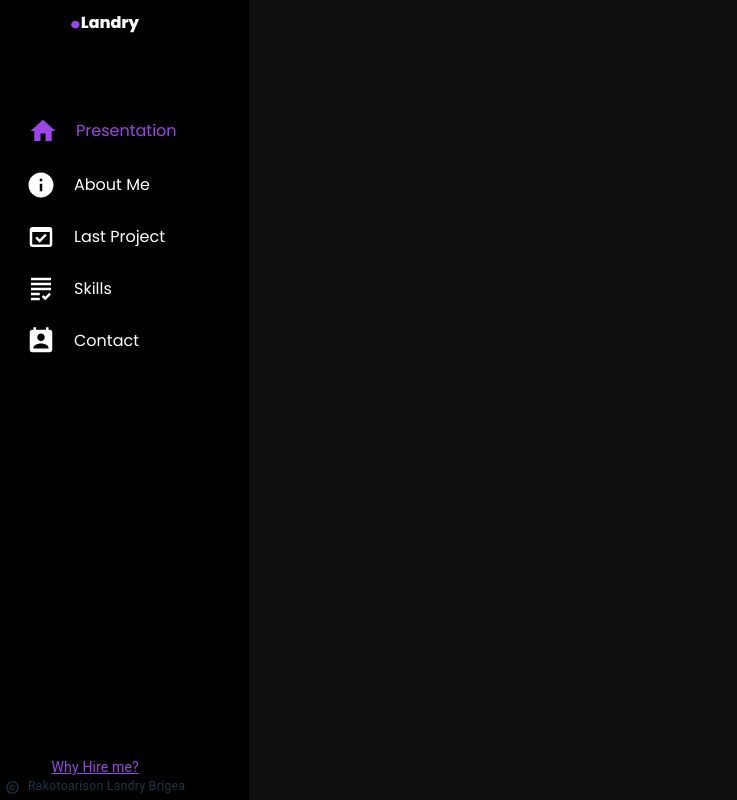
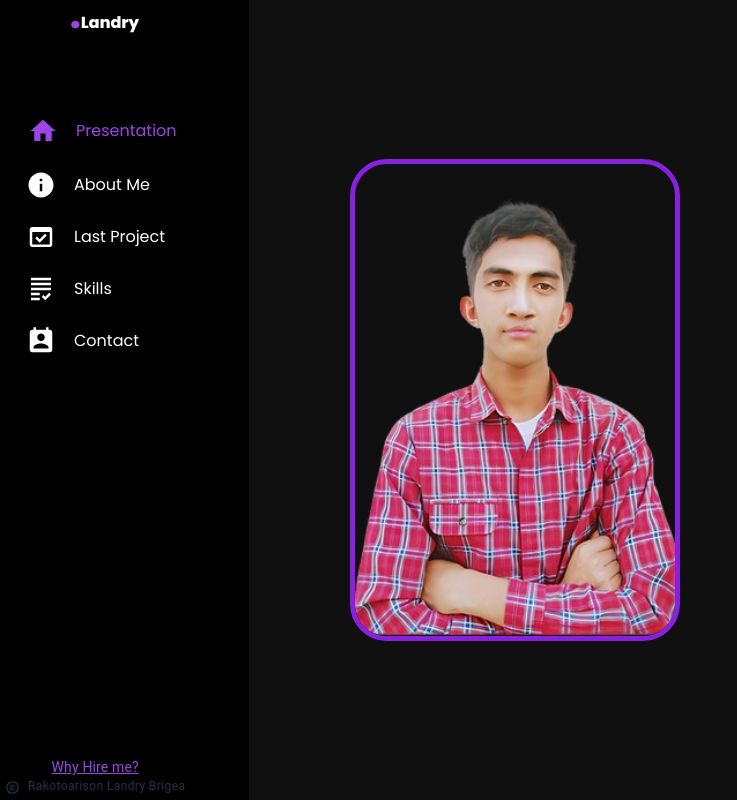
Before and after one commit to rakotoarisonlandry/Portfolio, a React (Vite) app: page /about in a window 1280 px wide. Shown: the whole page, without its empty margins (0-737 px from the left). Built offline with nearby package versions, Linux system fonts and the light colour scheme.

Commit message:
page about  added

```diff
--- a/src/pages/About/About.jsx
+++ b/src/pages/About/About.jsx
@@ -1,10 +1,14 @@
-import { Box } from '@mui/material'
-import React from 'react'
-
+import { Box } from "@mui/material";
+import React from "react";
+import Landry from "../../../public/assets/img/landry.png";
 function About() {
   return (
-    <Box >About</Box>
-  )
+    <Box className="ml-[350px]">
+      <Box className="border-[#8720DF] overflow-hidden pt-7 border-[5px] rounded-[37px]">
+        <img src={Landry} alt="" className="w-80" />
+      </Box>
+    </Box>
+  );
 }
 
-export default About
+export default About;
```
